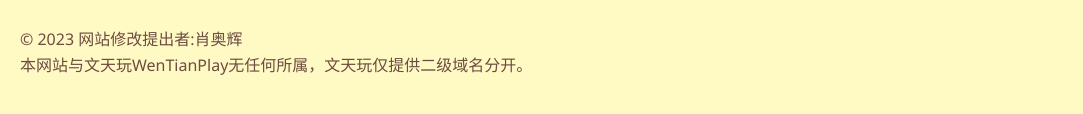
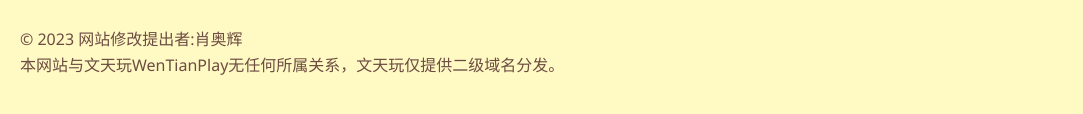
Before and after one commit to Wenfei223/Siri.github.io, a plain HTML site: page index.html in a window 1280 px wide. Shown: the part 520-634 px from the top of the page, without its empty margins (0-1083 px from the left). Drawn offline with Linux system fonts and the light colour scheme.

Commit message:
Update index.html

```diff
--- a/index.html
+++ b/index.html
@@ -397,7 +397,7 @@ registerExtension({
     <h1>版权声明</h1>
     <div class="copyright">
         © 2023 网站修改提出者:肖奥辉<br>
-        本网站与文天玩WenTianPlay无任何所属，文天玩仅提供二级域名分开。
+        本网站与文天玩WenTianPlay无任何所属关系，文天玩仅提供二级域名分发。
     </div>
 </body>
 </html>
```
